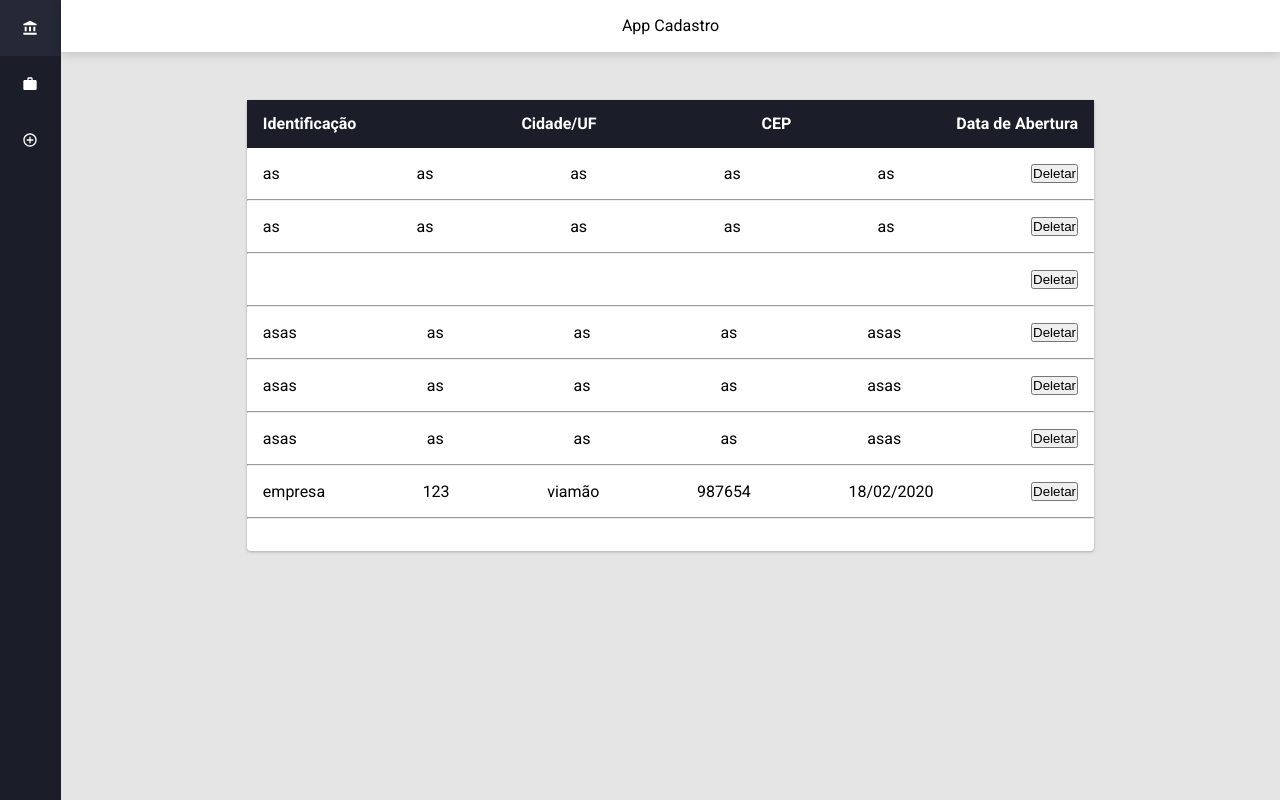
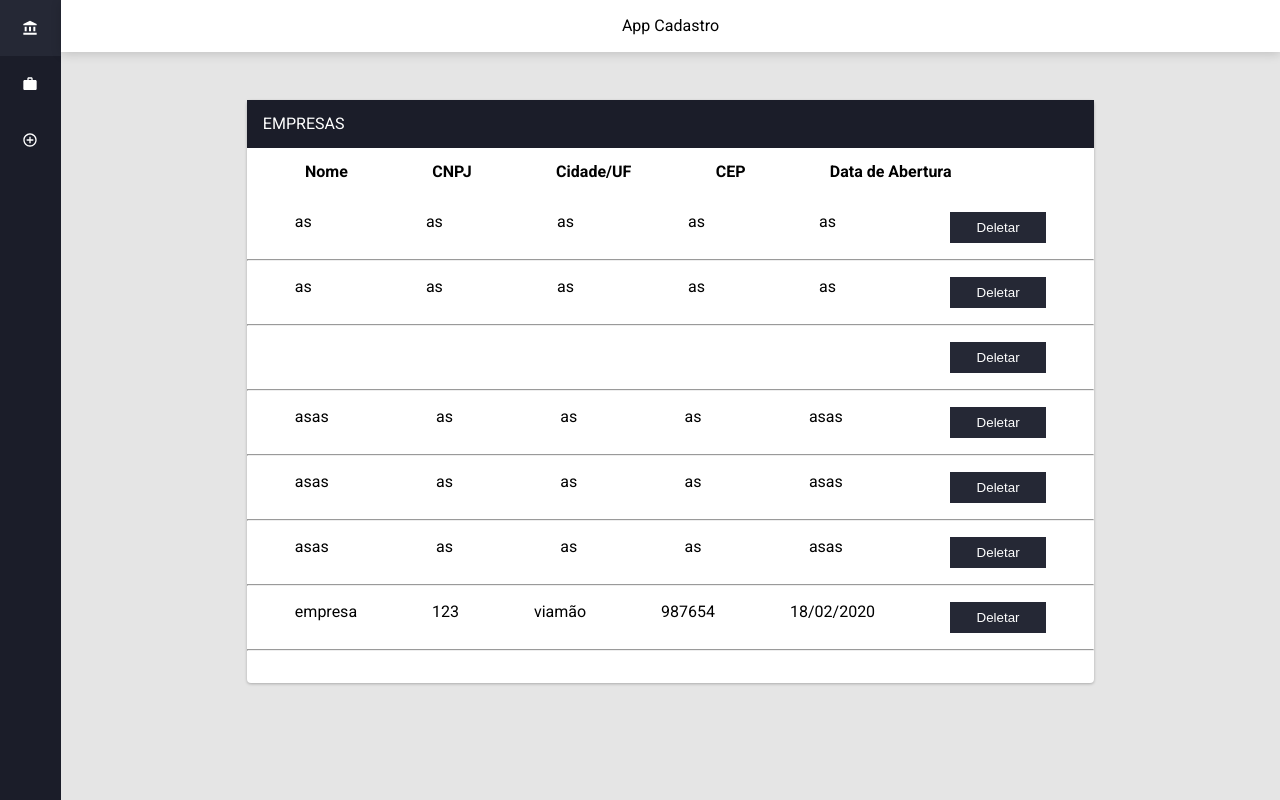
Before and after one commit to RicardoBaltazar/Dashboard-frontend, a React (Create React App) app in the folder app/: page /companies in a window 1280 px wide. Built offline with nearby package versions, Linux system fonts and the light colour scheme; data requests are answered from the project's data file.

Commit message:
criando cardHeader da page companies e adicionando estilo no botão delete

```diff
--- a/app/src/components/table/index.tsx
+++ b/app/src/components/table/index.tsx
@@ -17,7 +17,7 @@ export default function Table(props: Props) {
                 <td>{props.uf}</td>
                 <td>{props.cep}</td>
                 <td>{props.opendate}</td>
-                <button>Deletar</button>
+                <button className={styled.DeleteBtn}>Deletar</button>
             </tr>
             <hr />
         </>
--- a/app/src/components/table/styled.module.scss
+++ b/app/src/components/table/styled.module.scss
@@ -1,5 +1,19 @@
 .tr {
     display: flex;
     justify-content: space-between;
-    padding: 1rem;
+    padding: 1rem 3rem;
+
+    .DeleteBtn {
+        background-color: #252835;
+        color: #ffffff;
+        padding: 0.5rem 1rem;
+        cursor: pointer;
+        transition: 0.2s;
+        border: none;
+        width: 6rem;
+
+        &:hover {
+            color: #b6b4b4;
+        }
+    }
 }
--- a/app/src/screen/companies/index.tsx
+++ b/app/src/screen/companies/index.tsx
@@ -47,11 +47,16 @@ const PageCompanies = (props : Props) => {
         <>
             <div className={styled.pageCompanies}>
                 <div className={styled.card}>
+                    <div className={styled.headerCard}>
+                        <p>EMPRESAS</p>
+                    </div>
                     <tr className={styled.th}>
-                        <th>Identificação</th>
+                        <th>Nome</th>
+                        <th>CNPJ</th>
                         <th>Cidade/UF</th>
                         <th>CEP</th>
                         <th>Data de Abertura</th>
+                        <th></th>
                     </tr>
                     {tableCompanies}
                 </div>
--- a/app/src/screen/companies/styled.module.scss
+++ b/app/src/screen/companies/styled.module.scss
@@ -9,7 +9,7 @@
         box-shadow: 0px 1px 3px #00000042;
         padding-bottom: 2rem;
 
-        .th {
+        .headerCard {
             height: 3rem;
             width: 100%;
             background-color: #1B1D29;
@@ -19,5 +19,14 @@
             color: #fff;
             padding: 1rem;
         }
+        .th {
+            height: 3rem;
+            width: 100%;
+            display: flex;
+            justify-content: space-around;
+            align-items: center;
+            color: #000;
+            padding: 1rem;
+        }
     }
 }
--- a/app/src/screen/register/styled.module.scss
+++ b/app/src/screen/register/styled.module.scss
@@ -29,7 +29,7 @@
                 width: 6rem;
 
                 &:hover {
-                    color: #e5e5e5;
+                    color: #b6b4b4;
                 }
             }
         }
```
